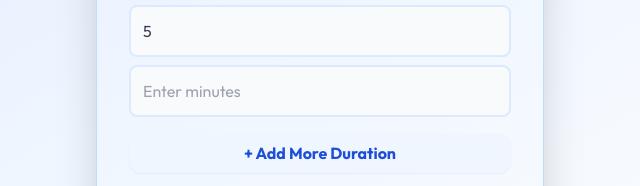
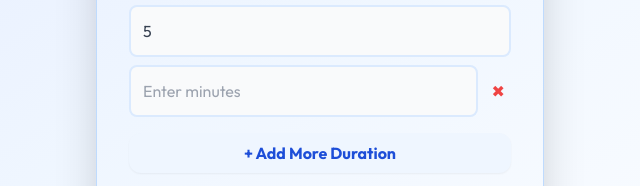
Before and after one commit to rashid-090/Work-Payment-Calculator, a plain HTML site: page index.html in a window 1280 px wide. Both pictures are taken after typing "5", "5" into the empty fields and a click on the button "+ Add More Duration". Shown: the part 403-589 px from the top of the page, 320-960 px from the left. Drawn offline with nearby package versions, Linux system fonts and the light colour scheme.

Commit message:
clear button added

```diff
--- a/index.html
+++ b/index.html
@@ -22,6 +22,7 @@
       -moz-appearance: textfield;
     }
 
+
     /* Custom toggle styles */
     .toggle-track {
       width: 44px;
@@ -32,6 +33,7 @@
       cursor: pointer;
       transition: background-color 0.3s;
     }
+
 
     .toggle-thumb {
       width: 20px;
@@ -45,13 +47,16 @@
       box-shadow: 0 1px 3px rgba(0, 0, 0, 0.3);
     }
 
+
     input:checked + .toggle-track {
       background-color: #4f46e5;
     }
 
+
     input:checked + .toggle-track .toggle-thumb {
       transform: translateX(20px);
     }
+
 
     /* Dark mode styles */
     body.dark {
@@ -110,6 +115,7 @@
       color: #4ade80;
     }
 
+
     /* Dark mode toggle container */
     .mode-toggle-container {
       display: flex;
@@ -128,6 +134,16 @@
     body.dark .mode-toggle-label {
       color: #a5b4fc; /* indigo-300 */
     }
+
+
+    /* Delete button style */
+    .delete-duration-btn {
+      font-size: 1rem;
+      line-height: 1;
+      padding: 0 6px;
+      user-select: none;
+      transition: color 0.3s ease;
+    }
   </style>
 </head>
 <body class="py-10 bg-gradient-to-br from-indigo-100 via-blue-50 to-violet-200 min-h-screen flex items-center justify-center transition-colors duration-300">
@@ -142,11 +158,13 @@
       </label>
     </div>
 
+
     <h1 class="text-2xl font-bold text-center text-gray-800 mb-8 tracking-tight">Work Payment Calculator</h1>
     <div class="mb-6">
       <label class="block text-gray-700 mb-2" for="amount">Amount per hour</label>
       <input type="number" id="amount" class="remove-arrow w-full p-3 border-2 border-blue-100 focus:border-blue-400 rounded-lg bg-gray-50 focus:bg-white transition" placeholder="Enter hourly rate" min="0"/>
     </div>
+
 
     <div class="flex items-center mb-4">
       <span class="text-sm text-gray-600 mr-2">Duration in</span>
@@ -159,6 +177,7 @@
       </label>
       <span id="toggleLabel" class="ml-3 text-sm font-medium text-indigo-600">Minutes</span>
     </div>
+
 
     <div id="durations" class="mb-4">
       <label class="block text-gray-700 mb-2">Values</label>
@@ -176,9 +195,11 @@
     <div id="duration" class=" text-center  text-indigo-600 font-medium"></div>
   </div>
 
+
   <script>
     // Toggle between minutes and hours
     let isHour = false;
+
 
     const amountInput = document.getElementById('amount');
     const toggleInputType = document.getElementById('toggleInputType');
@@ -189,9 +210,11 @@
     const resultDiv = document.getElementById('result');
     const durationDiv = document.getElementById('duration');
 
+
     // Dark mode elements
     const darkModeToggle = document.getElementById('darkModeToggle');
     const modeLabel = document.getElementById('modeLabel');
+
 
     // LocalStorage keys
     const LS_KEYS = {
@@ -200,6 +223,7 @@
       isHour: 'workCalcIsHour',
       darkMode: 'workCalcDarkMode'
     };
+
 
     // Change input type (minutes/hours)
     function changeInputType(save=true) {
@@ -214,12 +238,19 @@
       }
     }
 
-    // Add new duration input field
+
+    // Add new duration input field with delete button
     function addDurationField(value = '') {
       const wrapper = document.createElement('div');
-      wrapper.className = 'flex gap-2 mb-2';
-      wrapper.innerHTML = `<input type="number" class="remove-arrow duration-field w-full p-3 border-2 border-blue-100 focus:border-blue-400 rounded-lg bg-gray-50 focus:bg-white transition" placeholder="${isHour ? "Enter hours" : "Enter minutes"}" min="0" value="${value}"/>`;
+      wrapper.className = 'flex gap-2 mb-2 items-center';
+      wrapper.innerHTML = `
+        <input type="number" class="remove-arrow duration-field w-full p-3 border-2 border-blue-100 focus:border-blue-400 rounded-lg bg-gray-50 focus:bg-white transition" placeholder="${isHour ? "Enter hours" : "Enter minutes"}" min="0" value="${value}"/>
+        <button type="button" aria-label="Remove duration" class="delete-duration-btn text-red-500 hover:text-red-700 focus:outline-none" title="Delete this duration">
+          &#x2716;
+        </button>
+      `;
       durationsContainer.appendChild(wrapper);
+
       if(document.body.classList.contains('dark')) {
         const inputs = wrapper.querySelectorAll('input');
         inputs.forEach(input => {
@@ -227,8 +258,17 @@
           input.classList.add('bg-[#334155]', 'border-[#475569]', 'focus:bg-[#334155]', 'focus:border-indigo-500', 'text-[#cbd5e1]');
         });
       }
-      attachDurationInputListener(wrapper.querySelector('input'));
+
+      const input = wrapper.querySelector('input');
+      attachDurationInputListener(input);
+
+      const deleteBtn = wrapper.querySelector('.delete-duration-btn');
+      deleteBtn.addEventListener('click', () => {
+        wrapper.remove();
+        saveToLocalStorage();
+      });
     }
+
 
     // Calculate the payment and show results
     function calculatePayment() {
@@ -252,6 +292,7 @@
         : `Total duration: ${total} minutes (${(totalMinutes/60).toFixed(2)} hours)`;
     }
 
+
     // Dark mode toggle logic
     function setDarkMode(isDark, save=true) {
       if (isDark) {
@@ -270,6 +311,7 @@
       }
     }
 
+
     // Update input styles based on theme
     function updateInputStyles(isDark) {
       const inputs = document.querySelectorAll('input[type="number"]');
@@ -283,6 +325,7 @@
         }
       });
 
+
       const labelsGray700 = document.querySelectorAll('.text-gray-700');
       labelsGray700.forEach(label => {
         if (isDark) {
@@ -295,6 +338,7 @@
       });
     }
 
+
     // Save all inputs and state to localStorage
     function saveToLocalStorage() {
       localStorage.setItem(LS_KEYS.amount, amountInput.value);
@@ -306,17 +350,20 @@
       localStorage.setItem(LS_KEYS.durations, JSON.stringify(durationsData));
     }
 
+
     // Load all inputs and state from localStorage
     function loadFromLocalStorage() {
       // Load dark mode first
       const darkPref = localStorage.getItem(LS_KEYS.darkMode);
       setDarkMode(darkPref === 'true', false);
 
+
       // Load amount
       const savedAmount = localStorage.getItem(LS_KEYS.amount);
       if(savedAmount !== null){
         amountInput.value = savedAmount;
       }
+
 
       // Load isHour
       const savedIsHour = localStorage.getItem(LS_KEYS.isHour);
@@ -325,6 +372,7 @@
         toggleInputType.checked = boolHour;
         changeInputType(false);
       }
+
 
       // Load durations
       const savedDurations = localStorage.getItem(LS_KEYS.durations);
@@ -339,12 +387,14 @@
       }
     }
 
+
     // Attach input event listener to each duration input to save data on change
     function attachDurationInputListener(input) {
       input.addEventListener('input', () => {
         saveToLocalStorage();
       });
     }
+
 
     // Attach listeners
     amountInput.addEventListener('input', saveToLocalStorage);
@@ -356,6 +406,7 @@
     });
     calcBtn.addEventListener('click', calculatePayment);
 
+
     // Initial setup on DOM load
     window.addEventListener('DOMContentLoaded', () => {
       loadFromLocalStorage();
```
